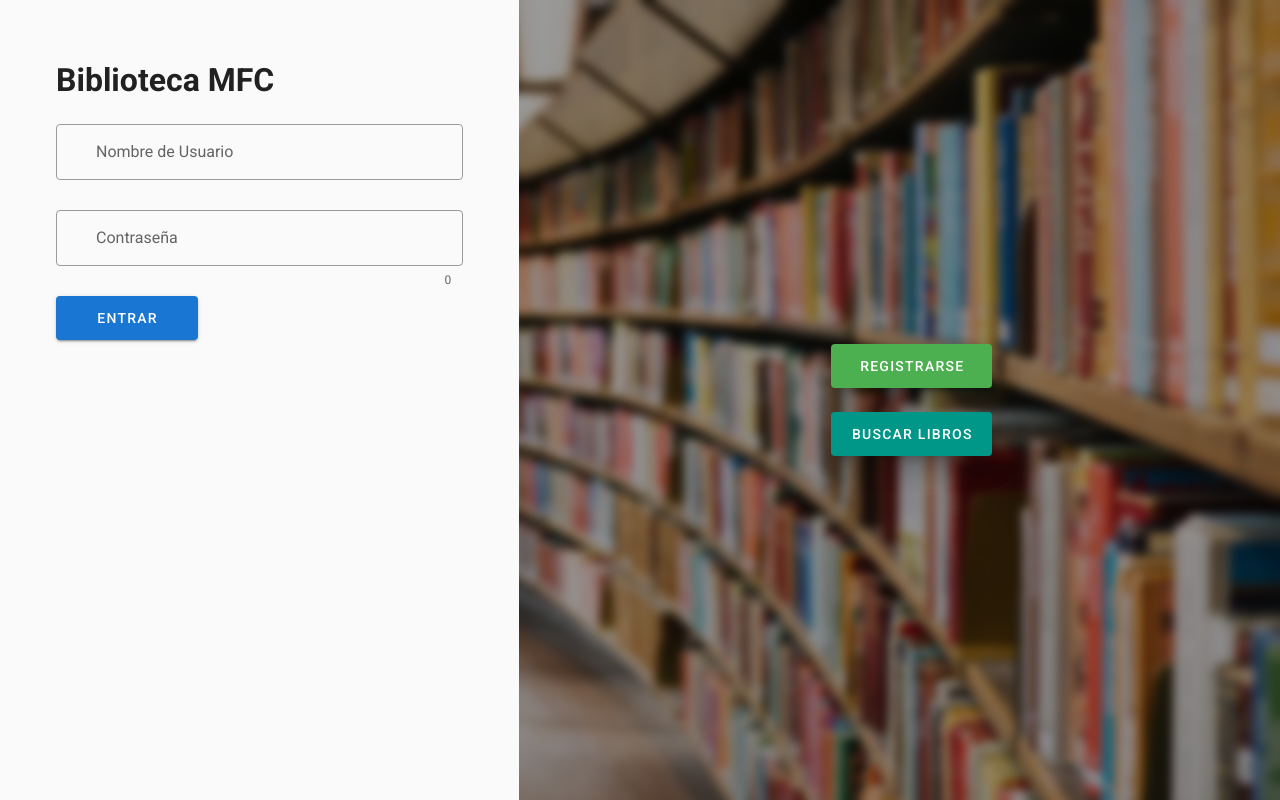
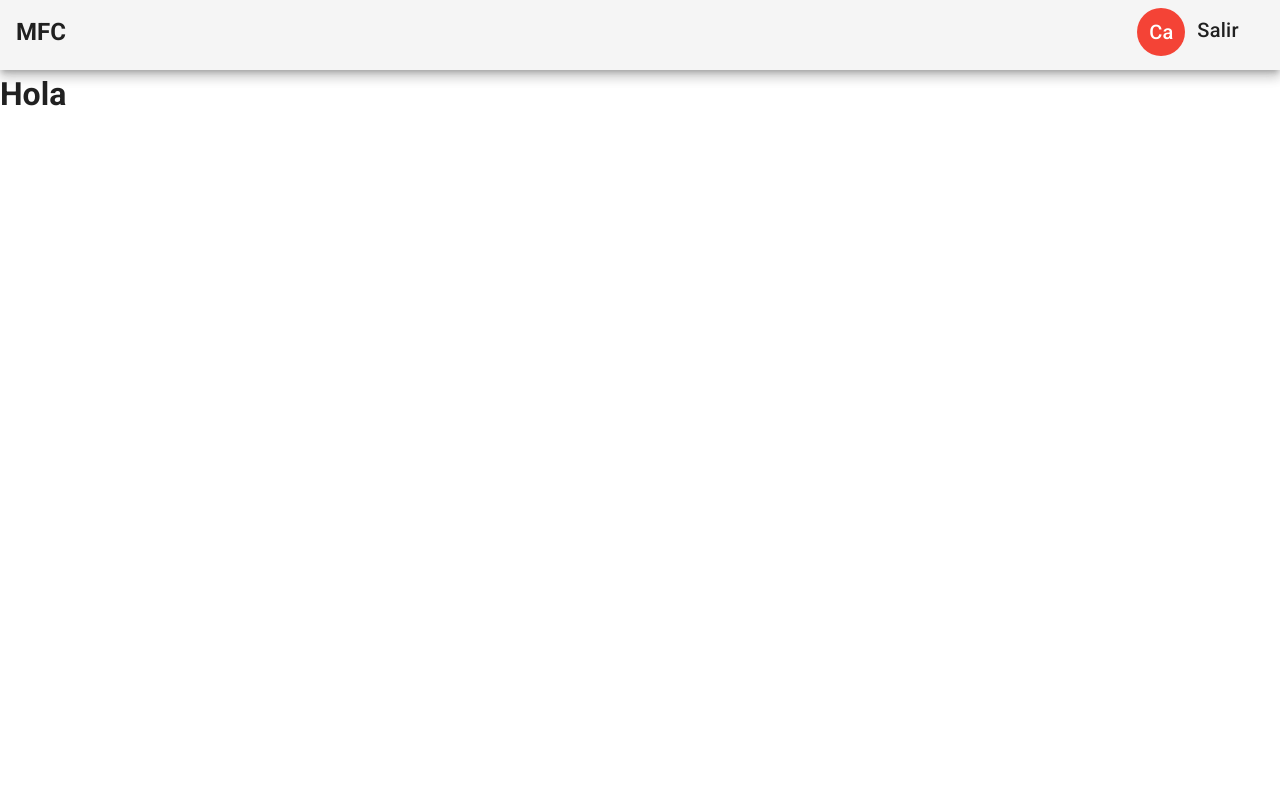
Before and after one commit to apalfaro98/library-management-system, a Vue app: page /home in a window 1280 px wide. Before the commit this address led to /. Built offline with nearby package versions, Linux system fonts and the light colour scheme.

Commit message:
Removida la proteccion de rutas

```diff
--- a/src/App.vue
+++ b/src/App.vue
@@ -1,5 +1,5 @@
 <template>
-  <v-app @ruta="checkLogin()">
+  <v-app>
     <router-view />
   </v-app>
 </template>
@@ -8,24 +8,24 @@
 export default {
   name: "App",
 
-  created() {
-    this.checkLogin();
-  },
+  // created() {
+  //   this.checkLogin();
+  // },
 
-  data: () => ({
-    isLogued: sessionStorage.getItem("logueado") == "ok" ? true : false,
-  }),
-  methods: {
-    checkLogin() {
-      if (this.isLogued) {
-        this.$router.push("/home");
-      } else if (this.$route.path.includes("home")) {
-        this.$router.push("/");
-      }
-    },
-  },
-  watch: {
-    $route: "checkLogin",
-  },
+  // data: () => ({
+  //   isLogued: sessionStorage.getItem("logueado") == "ok" ? true : false,
+  // }),
+  // methods: {
+  //   checkLogin() {
+  //     if (this.isLogued) {
+  //       this.$router.push("/home");
+  //     } else if (this.$route.path.includes("home")) {
+  //       this.$router.push("/");
+  //     }
+  //   },
+  // },
+  // watch: {
+  //   $route: "checkLogin",
+  // },
 };
 </script>
--- a/src/views/HomeView.vue
+++ b/src/views/HomeView.vue
@@ -23,7 +23,7 @@ export default {
   methods: {
     salir() {
       sessionStorage.removeItem("logueado");
-      this.$emit("ruta");
+      this.$router.push("/");
     },
   },
 };
--- a/src/views/LoginView.vue
+++ b/src/views/LoginView.vue
@@ -98,7 +98,7 @@ export default {
       } else {
         this.error = false;
         sessionStorage.setItem("logueado", "ok");
-        this.$emit("ruta");
+        this.$router.push("/home");
         // peticiones
         //   .auth(this.user, this.password)
         //   .then((resp) => {
```
Also changed, not shown: src/router/index.js (+8 -2 lines).
